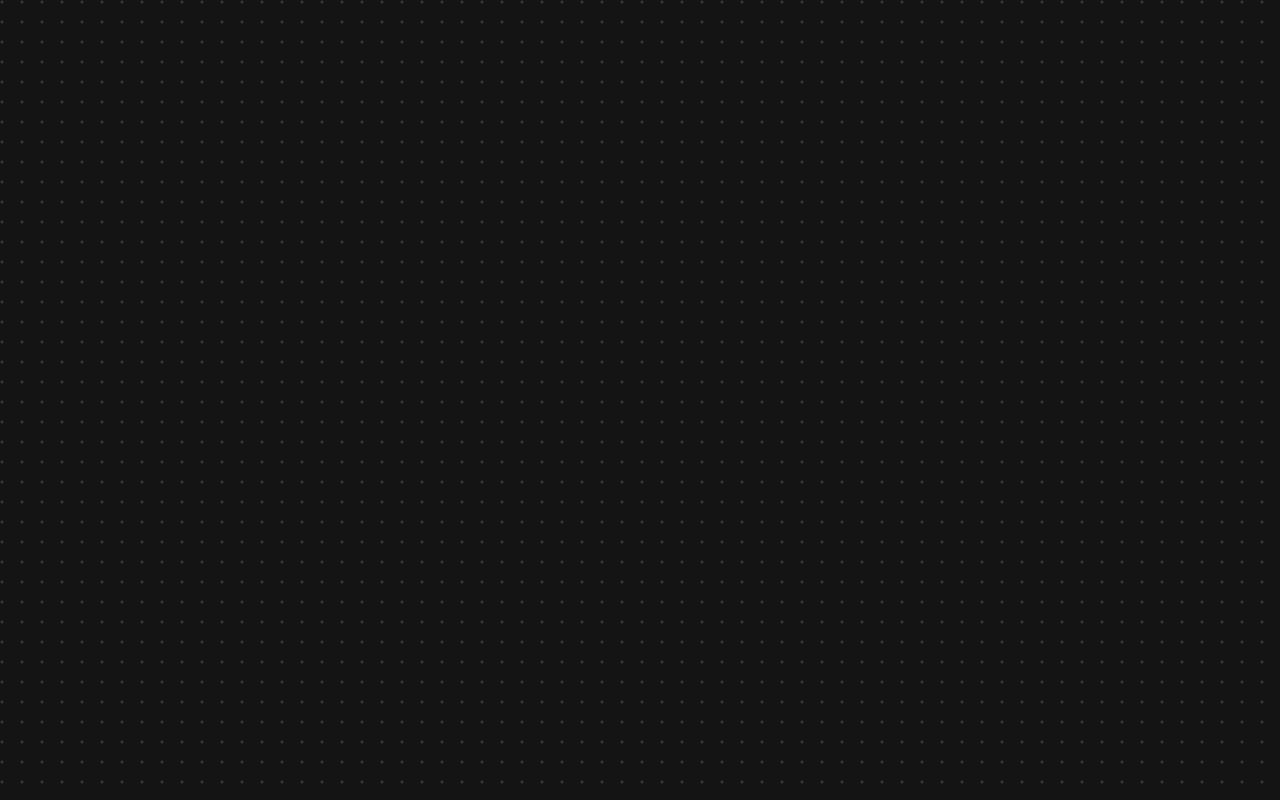
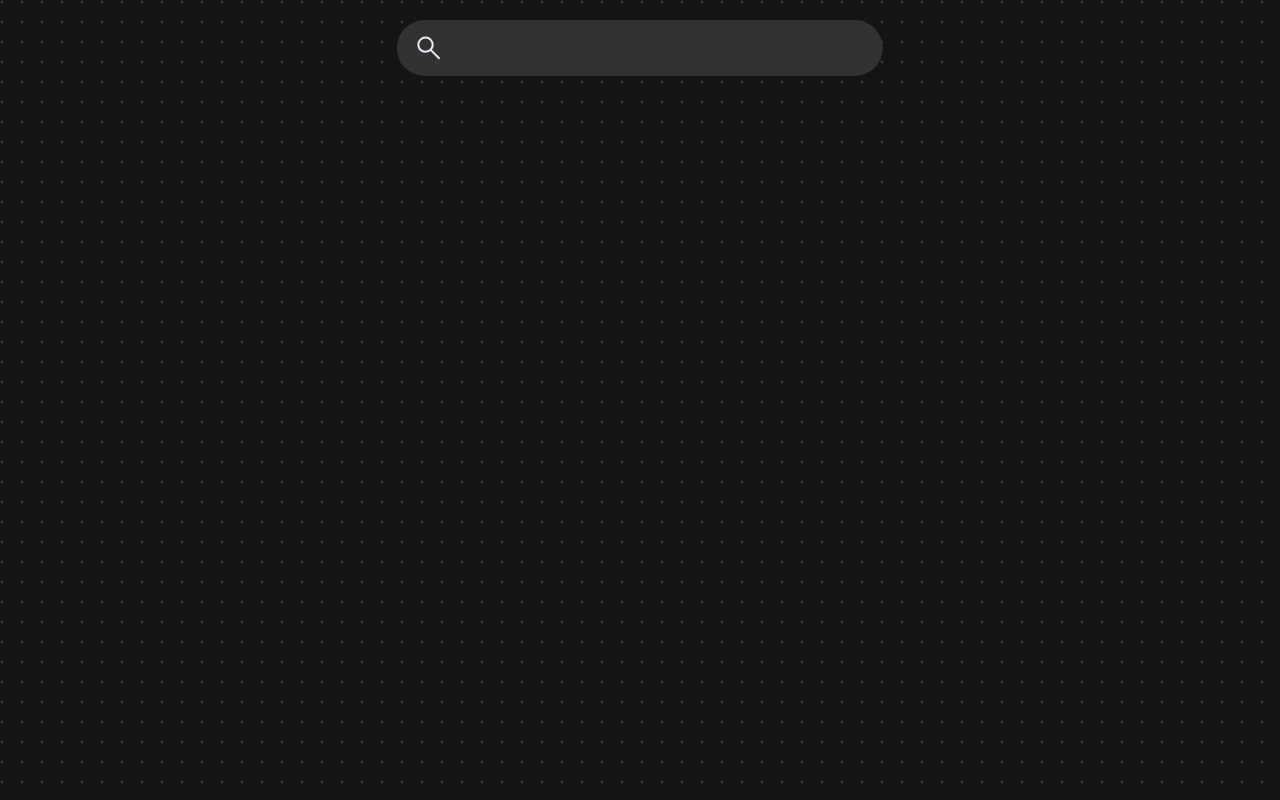
Before and after one commit to project-worthy/private_server, a React (Create React App) app: page / in a window 1280 px wide. Built offline with nearby package versions, Linux system fonts and the light colour scheme.

Commit message:
add: SearchClient Component

```diff
--- a/src/pages/home.jsx
+++ b/src/pages/home.jsx
@@ -1,5 +1,16 @@
+import SearchClient from "../components/SearchClient";
 function Home() {
-  return <div className="w-lvw h-lvh dot-grid bg-[0 0 / 20px 20px]"></div>;
+  return (
+    <div className="w-lvw h-lvh ">
+      <div className="w-full h-full flex justify-center fixed z-10">
+        <div className="relative">
+          <SearchClient className="absolute top-5 left-1/2 -translate-x-1/2 " />
+        </div>
+        <div>{/*devices information is going to go*/}</div>
+      </div>
+      <div className="dot-grid bg-[0 0 / 20px 20px] fixed w-full h-full z-0"></div>
+    </div>
+  );
 }
 
 export default Home;
```
